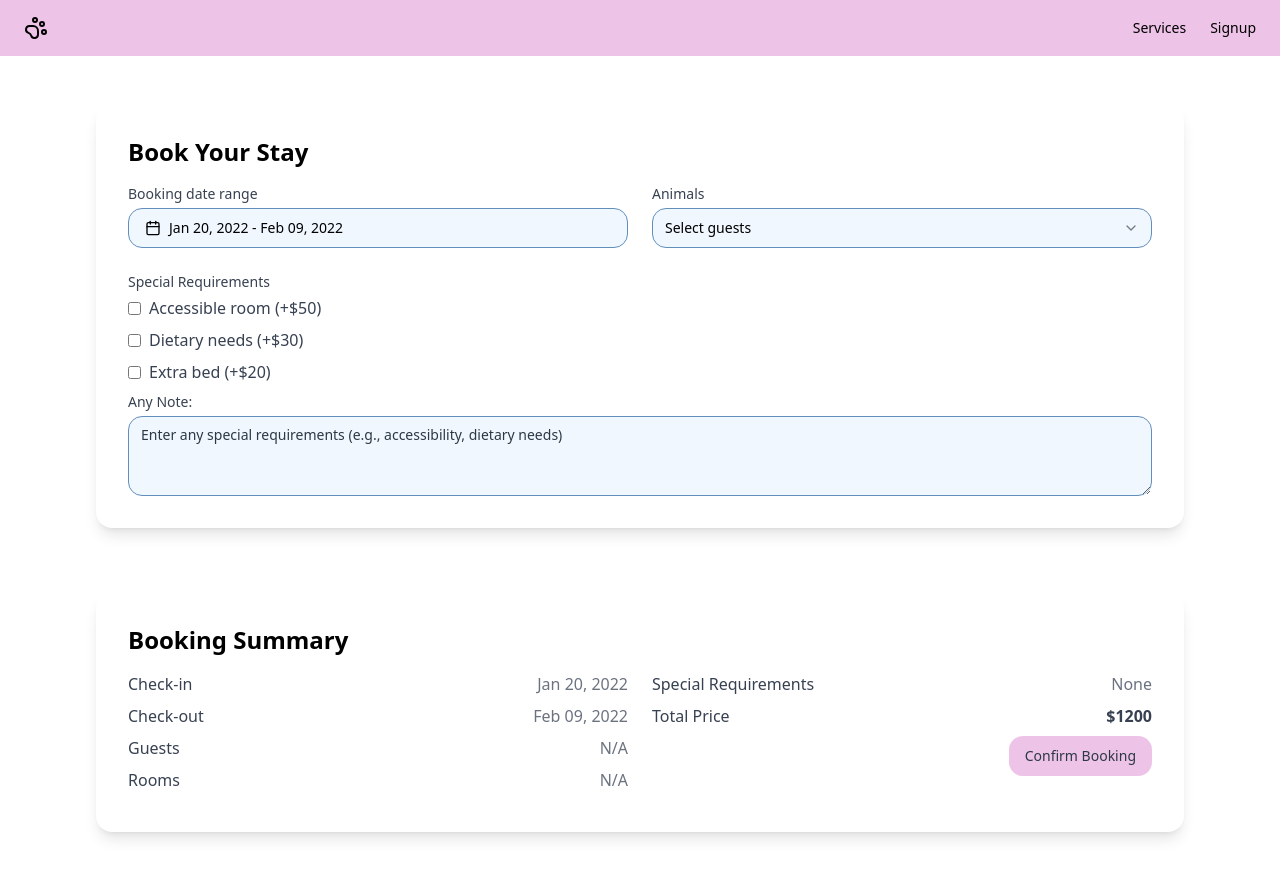
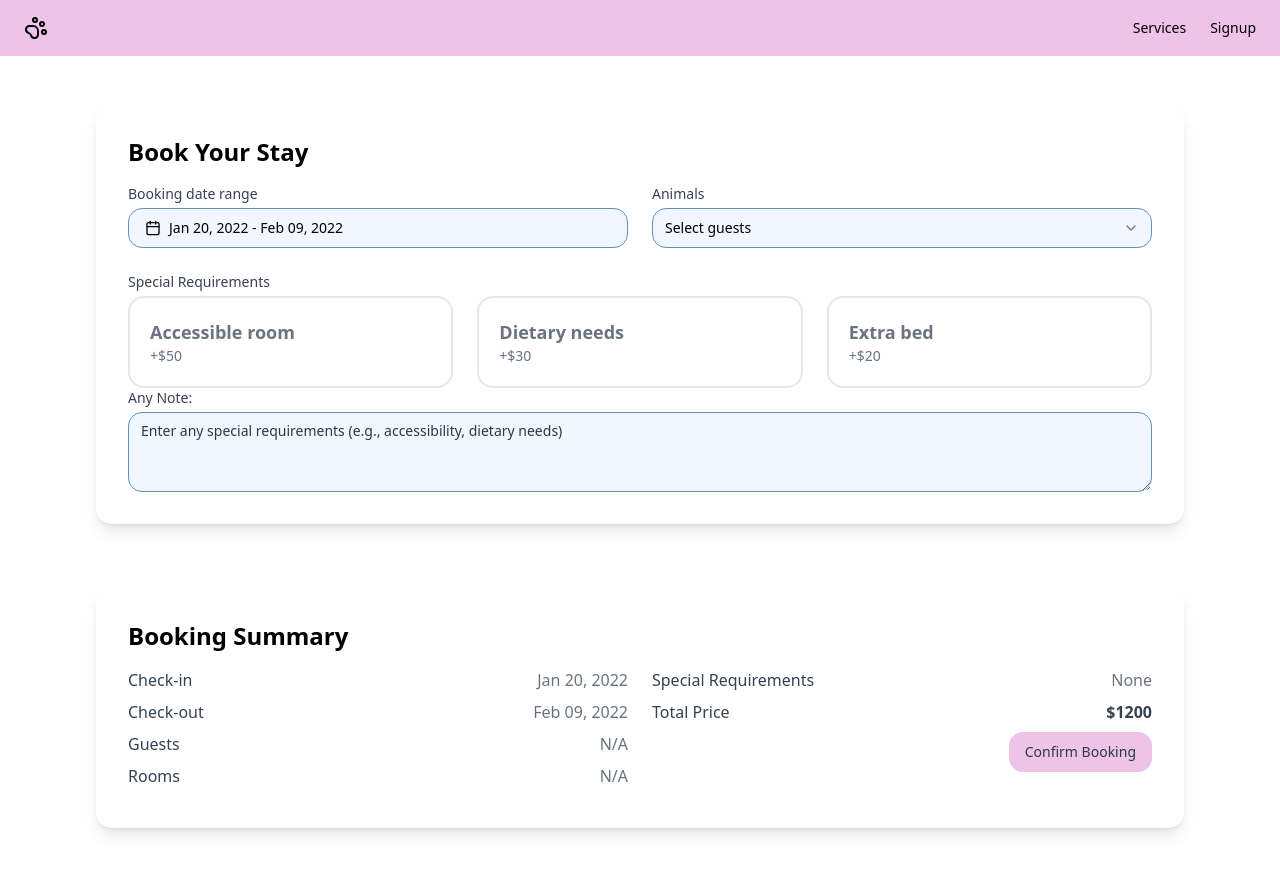
Before and after one commit to kenil-kanani/PetBoardingManagement-Odoo, a React (Vite) app in the folder client/: page /booking in a window 1280 px wide. Built offline with nearby package versions, Linux system fonts and the light colour scheme.

Commit message:
booking component updated

```diff
--- a/client/package.json
+++ b/client/package.json
@@ -31,6 +31,7 @@
     "react-day-picker": "^8.10.1",
     "react-dom": "^18.3.1",
     "react-router-dom": "^6.24.0",
+    "react-toastify": "^10.0.5",
     "tailwind-merge": "^2.3.0",
     "tailwindcss-animate": "^1.0.7"
   },
--- a/client/src/Router.jsx
+++ b/client/src/Router.jsx
@@ -13,6 +13,9 @@ import PetProfile from "./components/PetProfile";
 import AddPetProfile from "./components/AddPetProfile";
 import Booking from "./components/Booking";
 import { AuthProvider, AuthContext } from "./context/AuthContext";
+import { toast, ToastContainer } from "react-toastify";
+import "react-toastify/dist/ReactToastify.css";
+
 
 function Router() {
   return (
@@ -30,6 +33,7 @@ function Router() {
           <Route path="/pet/add" element={<AddPetProfile />} />
           <Route path="/booking" element={<Booking />} />
         </Routes>
+        <ToastContainer />
       </AuthProvider>
     </BrowserRouter>
   );
--- a/client/src/components/Booking.jsx
+++ b/client/src/components/Booking.jsx
@@ -37,7 +37,9 @@ export default function Booking() {
 
 	const handleRequirementChange = (id) => {
 		setSelectedRequirements((prev) =>
-      prev.includes(id) ? prev.filter((reqId) => reqId !== id) : [...prev, id]
+			prev.includes(id)
+				? prev.filter((reqId) => reqId !== id)
+				: [...prev, id],
 		);
 	};
 
@@ -69,15 +71,22 @@ export default function Booking() {
 										variant={"outline"}
 										className={cn(
 											"w-full justify-start text-left font-normal",
-                      !date && "text-muted-foreground"
+											!date && "text-muted-foreground",
 										)}
 									>
 										<CalendarIcon className="mr-2 h-4 w-4" />
 										{date?.from ? (
 											date.to ? (
 												<>
-                          {format(date.from, "LLL dd, y")} -{" "}
-                          {format(date.to, "LLL dd, y")}
+													{format(
+														date.from,
+														"LLL dd, y",
+													)}{" "}
+													-{" "}
+													{format(
+														date.to,
+														"LLL dd, y",
+													)}
 												</>
 											) : (
 												format(date.from, "LLL dd, y")
@@ -87,7 +96,10 @@ export default function Booking() {
 										)}
 									</Button>
 								</PopoverTrigger>
-                <PopoverContent className="w-auto p-0" align="start">
+								<PopoverContent
+									className="w-auto p-0"
+									align="start"
+								>
 									<Calendar
 										initialFocus
 										mode="range"
@@ -116,7 +128,9 @@ export default function Booking() {
 									<SelectItem value="2">2 animals</SelectItem>
 									<SelectItem value="3">3 animals</SelectItem>
 									<SelectItem value="4">4 animals</SelectItem>
-                  <SelectItem value="5">5+ animals</SelectItem>
+									<SelectItem value="5">
+										5+ animals
+									</SelectItem>
 								</SelectContent>
 							</Select>
 						</div>
@@ -129,20 +143,38 @@ export default function Booking() {
 								Special Requirements
 							</label>
 							<div>
+								<ul className="grid w-full gap-6 md:grid-cols-3">
 									{specialRequirements.map((req) => (
-                  <div key={req.id} className="flex items-center mb-2">
+										<li key={req.id}>
 											<input
 												type="checkbox"
 												id={`req-${req.id}`}
-                      checked={selectedRequirements.includes(req.id)}
-                      onChange={() => handleRequirementChange(req.id)}
-                      className="mr-2"
+												className="hidden peer"
+												checked={selectedRequirements.includes(
+													req.id,
+												)}
+												onChange={() =>
+													handleRequirementChange(
+														req.id,
+													)
+												}
 											/>
-                    <label htmlFor={`req-${req.id}`} className="text-gray-700">
-                      {req.name} (+${req.price})
+											<label
+												htmlFor={`req-${req.id}`}
+												className="inline-flex items-center justify-between w-full p-5 text-gray-500 bg-white border-2 border-gray-200 rounded-lg cursor-pointer peer-checked:border-blue-600 peer-checked:bg-blue-300 hover:text-gray-600 peer-checked:text-black hover:bg-gray-50"
+											>
+												<div className="block">
+													<div className="w-full text-lg font-semibold">
+														{req.name}
+													</div>
+													<div className="w-full text-sm">
+														+${req.price}
+													</div>
+												</div>
 											</label>
-                  </div>
+										</li>
 									))}
+								</ul>
 							</div>
 							<div className="col-span-2">
 								<label
@@ -165,25 +197,37 @@ export default function Booking() {
 					<div className="grid grid-cols-1 md:grid-cols-2 gap-6">
 						<div>
 							<div className="flex items-center justify-between mb-2">
-                <span className="text-gray-700 font-medium">Check-in</span>
+								<span className="text-gray-700 font-medium">
+									Check-in
+								</span>
 								<span className="text-gray-500">
-                  {date.from ? format(date.from, "LLL dd, y") : "N/A"}
+									{date.from
+										? format(date.from, "LLL dd, y")
+										: "N/A"}
 								</span>
 							</div>
 							<div className="flex items-center justify-between mb-2">
-                <span className="text-gray-700 font-medium">Check-out</span>
+								<span className="text-gray-700 font-medium">
+									Check-out
+								</span>
 								<span className="text-gray-500">
-                  {date.to ? format(date.to, "LLL dd, y") : "N/A"}
+									{date.to
+										? format(date.to, "LLL dd, y")
+										: "N/A"}
 								</span>
 							</div>
 							<div className="flex items-center justify-between mb-2">
-                <span className="text-gray-700 font-medium">Guests</span>
+								<span className="text-gray-700 font-medium">
+									Guests
+								</span>
 								<span className="text-gray-500">
 									{guests ? `${guests} guests` : "N/A"}
 								</span>
 							</div>
 							<div className="flex items-center justify-between mb-2">
-                <span className="text-gray-700 font-medium">Rooms</span>
+								<span className="text-gray-700 font-medium">
+									Rooms
+								</span>
 								<span className="text-gray-500">
 									{rooms ? `${rooms} rooms` : "N/A"}
 								</span>
@@ -198,8 +242,10 @@ export default function Booking() {
 									{selectedRequirements.length > 0
 										? selectedRequirements
 												.map((reqId) => {
-                          const req = specialRequirements.find(
-                            (r) => r.id === reqId
+													const req =
+														specialRequirements.find(
+															(r) =>
+																r.id === reqId,
 														);
 													return req ? req.name : "";
 												})
@@ -208,9 +254,13 @@ export default function Booking() {
 								</span>
 							</div>
 							<div className="flex items-center justify-between mb-2">
-                <span className="text-gray-700 font-medium">Total Price</span>
+								<span className="text-gray-700 font-medium">
+									Total Price
+								</span>
 								<span className="text-gray-700 font-bold">
-                  <span className="text-gray-700 font-bold">${totalPrice}</span>
+									<span className="text-gray-700 font-bold">
+										${totalPrice}
+									</span>
 								</span>
 							</div>
 							<div className="flex justify-end">
--- a/client/src/components/HeroSection.jsx
+++ b/client/src/components/HeroSection.jsx
@@ -9,7 +9,8 @@ import {
 import { Card } from "../components/ui/card";
 import { Avatar, AvatarImage, AvatarFallback } from "../components/ui/avatar";
 import { Separator } from "../components/ui/separator";
-import dog from "../assets/react.svg";
+import dog from "../../public/png1.png";
+import dog2 from "../../public/br_logo.png";
 
 import Footer from "./Footer";
 import { Link } from "react-router-dom";
@@ -106,7 +107,7 @@ const FeaturesSection = () => (
           </ul>
         </div>
         <img
-          src={dog}
+          src={dog2}
           alt="Features"
           className="mx-auto aspect-video overflow-hidden rounded-xl object-cover object-center sm:w-full lg:order-last"
         />
--- a/client/src/components/LogIn.jsx
+++ b/client/src/components/LogIn.jsx
@@ -4,6 +4,7 @@ import { useContext, useEffect, useState } from "react";
 import { Button } from "@/components/ui/button";
 import { AuthContext } from "../context/AuthContext";
 import { useNavigate } from "react-router-dom";
+import { ToastContainer, toast } from "react-toastify";
 
 const Link = ({ href, children, ...props }) => (
   <a href={href} {...props}>
@@ -45,7 +46,7 @@ export default function Login() {
       });
       const data = await response.json();
       if (response.status === 200) {
-        alert("Login successful");
+        toast.success("Login successful");
         const d = {
           token: data.token,
           role: data.role,
@@ -54,7 +55,7 @@ export default function Login() {
         login(d);
         navigate("/");
       } else {
-        alert("Login failed");
+        toast.error("Login failed");
       }
     } catch (e) {
       console.log(e);
--- a/client/src/components/SignUp.jsx
+++ b/client/src/components/SignUp.jsx
@@ -5,6 +5,7 @@ import { Link, Navigate, Route, useNavigate } from "react-router-dom";
 import { useContext, useEffect, useState } from "react";
 import axios from "axios";
 import { AuthContext } from "../context/AuthContext";
+import { ToastContainer, toast } from "react-toastify";
 
 export default function SignUp() {
   const { user, loading } = useContext(AuthContext);
@@ -51,6 +52,7 @@ export default function SignUp() {
       );
       console.log(response);
       if (response.status === 201) {
+        toast.success("Signup successfully")
         alert("Registration successful");
         navigate("/login");
       } else {
@@ -58,6 +60,7 @@ export default function SignUp() {
       }
     } catch (e) {
       console.log(e);
+      toast.error("Signup failed")
       if (e.response.data.includes("duplicate key error")) {
         alert("User already exists");
       }
--- a/client/src/context/AuthContext.jsx
+++ b/client/src/context/AuthContext.jsx
@@ -11,6 +11,8 @@ const AuthContext = createContext({
   login: () => {},
   logout: () => {},
 });
+
+
 
 const AuthProvider = ({ children }) => {
   const navigate = useNavigate();
```
Also changed, not shown: 1 other file (tests, documents, lock files or other folders). Lines whose indentation alone changed are shown as unchanged.
